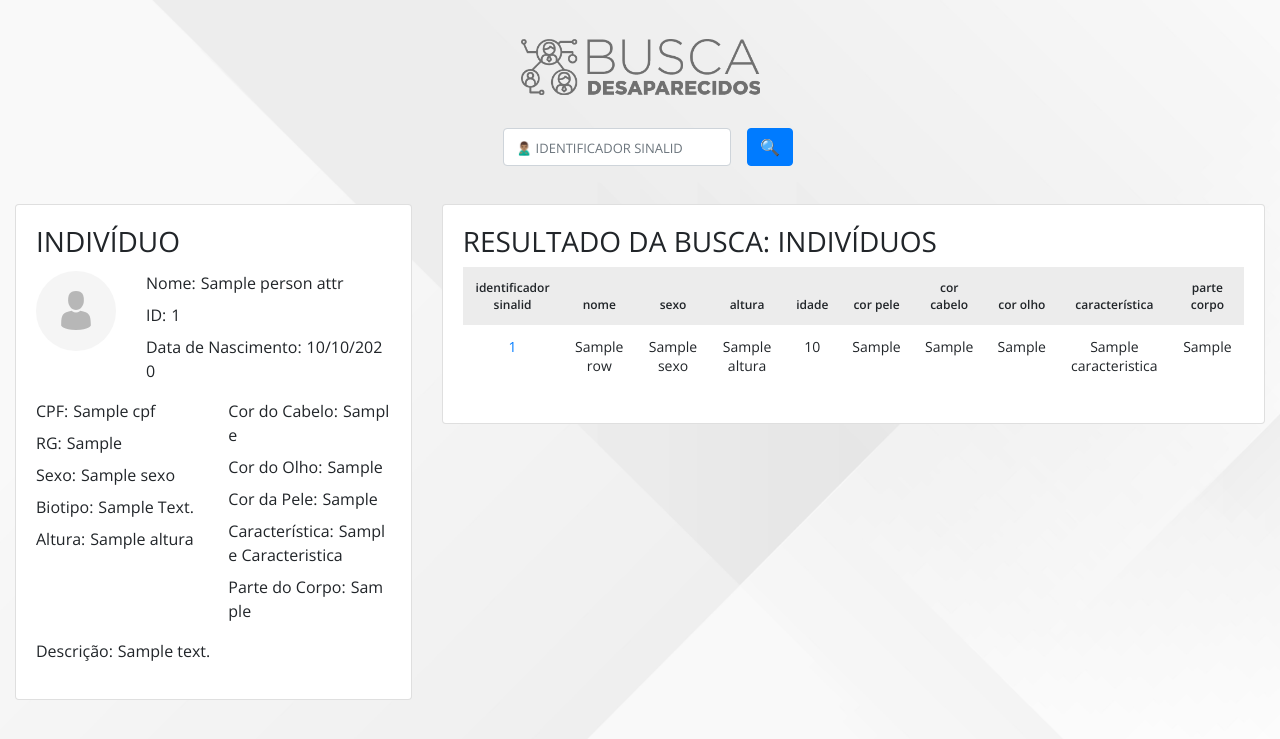
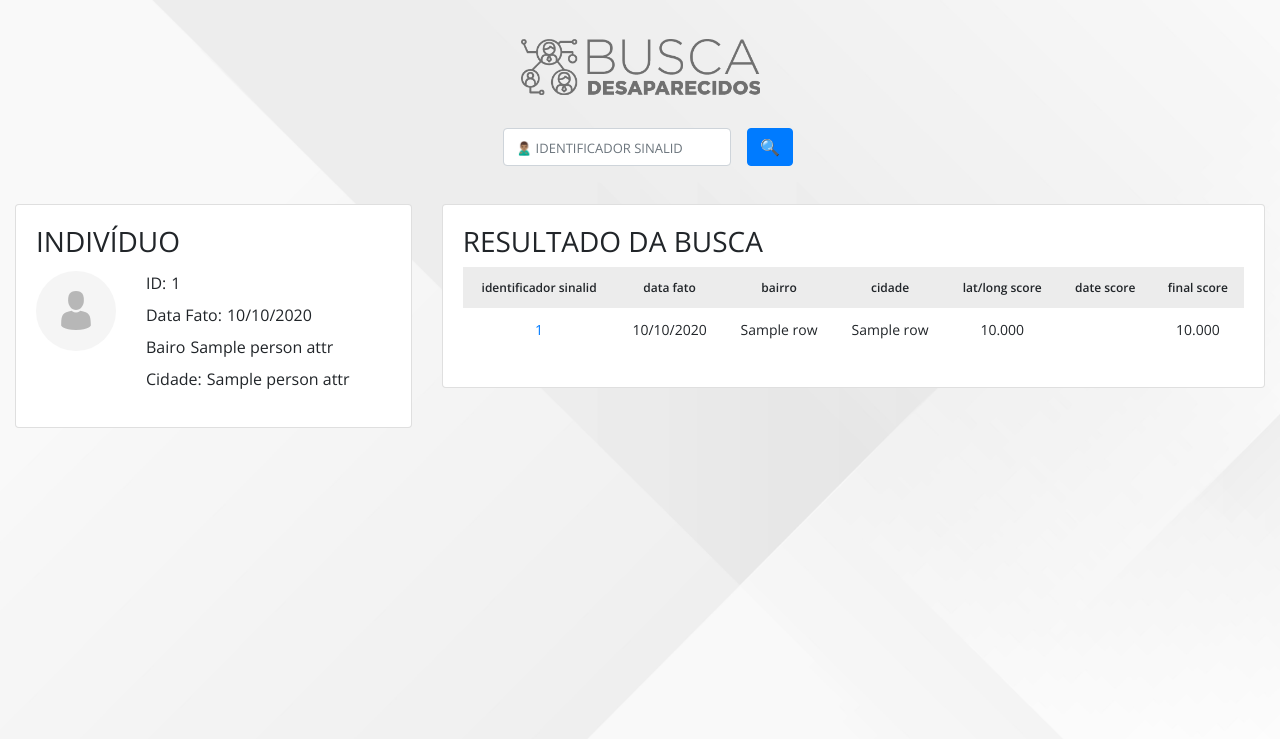
Before and after one commit to MinisterioPublicoRJ/busca_desaparecidos, a Django app: template core/templates/core/search.html in a window 1280 px wide. Shown: the top 739 px of the page. Run offline with Django 3.2, Linux system fonts and the light colour scheme; the template is opened without the code that fills it: most values are stand-ins (such as "Sample title", 1, 10 or a date in 2020); some libraries are stand-ins or nearby versions.

Commit message:
Adadpt from for new data format

```diff
--- a/core/templates/core/search.html
+++ b/core/templates/core/search.html
@@ -45,58 +45,20 @@
                                     </div>
                                     <div class="col">
                                         <dl>
-                                            <dt>Nome:</dt>
-                                            <dd>{{ person_attrs.nome | default_if_none:"—" }}</dd>
                                             <dt>ID:</dt>
-                                            <dd>{{ person_attrs.identificador_sinalid | default_if_none:"—" }}</dd>
-                                            <dt>Data de Nascimento:</dt>
-                                            <dd>{{ person_attrs.dt_nasc | date:"d/m/Y" }}</dd>
-                                        </dl>
-                                    </div>
-                                </div>
-                                <div class="row">
-                                    <div class="col">
-                                        <dl>
-                                            <dt>CPF:</dt>
-                                            <dd>{{ person_attrs.cpf | default_if_none:"—" }}</dd>
-                                            <dt>RG:</dt>
-                                            <dd>{{ person_attrs.rg | default_if_none:"—" }}</dd>
-                                            <dt>Sexo:</dt>
+                                            <dd>{{ person_attrs.id_sinalid | default_if_none:"—" }}</dd>
+                                            <dt>Data Fato:</dt>
                                             <dd>
-                                                {% if person_attrs.sexo == "M" %}
-                                                    Masculino
-                                                {% elif person_attrs.sexo == "F" %}
-                                                    Feminino
-                                                {% else %}
-                                                    {{ person_attrs.sexo | default_if_none:"—" }}
-                                                {% endif %}
+                                            {% if person_attrs.data_fato is None %}
+                                                —
+                                            {% else %}
+                                                {{ person_attrs.data_fato|date:"d/m/Y"}}
+                                            {% endif %}
                                             </dd>
-                                            <dt>Biotipo:</dt>
-                                            <dd>{{ person_attrs.biotipo | default_if_none:"—" | title }}</dd>
-                                            <dt>Altura:</dt>
-                                            <dd>{{ person_attrs.altura | default_if_none:"—" }}</dd>
-                                        </dl>
-                                    </div>
-                                    <div class="col">
-                                        <dl>
-                                            <dt>Cor do Cabelo:</dt>
-                                            <dd>{{ person_attrs.cor_cabelo | default_if_none:"—" | title }}</dd>
-                                            <dt>Cor do Olho:</dt>
-                                            <dd>{{ person_attrs.cor_olho | default_if_none:"—" | title }}</dd>
-                                            <dt>Cor da Pele:</dt>
-                                            <dd>{{ person_attrs.cor_pele | default_if_none:"—" | title }}</dd>
-                                            <dt>Característica:</dt>
-                                            <dd>{{ person_attrs.caracteristica | default_if_none:"—" | title }}</dd>
-                                            <dt>Parte do Corpo:</dt>
-                                            <dd>{{ person_attrs.parte_corpo | default_if_none:"—" | title }}</dd>
-                                        </dl>
-                                    </div>
-                                </div>
-                                <div class="row">
-                                    <div class="col">
-                                        <dl>
-                                            <dt>Descrição:</dt>
-                                            <dd>{{ person_attrs.desc_caracteristica | default_if_none:"—" }}</dd>
+                                            <dt>Bairo</dt>
+                                            <dd>{{ person_attrs.bairro_nome | default_if_none:"—" }}</dd>
+                                            <dt>Cidade:</dt>
+                                            <dd>{{ person_attrs.cidade_nome | default_if_none:"—" }}</dd>
                                         </dl>
                                     </div>
                                 </div>
@@ -107,47 +69,48 @@
                         <div class="card">
                             <div class="card-body">
                                 <h3>
-                                    Resultado da Busca: Indivíduos
-                                    {% if search_type == "1" %}
-                                        Localizados
-                                    {% elif search_type == "2" %}
-                                        Desaparecidos
-                                    {% endif %}
+                                    Resultado da Busca
                                 </h3>
                                 <table class="table table-borderless text-center">
                                     <thead>
                                         <tr>
                                             <th scope="col">identificador sinalid</th>
-                                            <th scope="col">nome</th>
-                                            <th scope="col">sexo</th>
-                                            <th scope="col">altura</th>
-                                            <th scope="col">idade</th>
-                                            <th scope="col">cor pele</th>
-                                            <th scope="col">cor cabelo</th>
-                                            <th scope="col">cor olho</th>
-                                            <th scope="col">característica</th>
-                                            <th scope="col">parte corpo</th>
+                                            <th scope="col">data fato</th>
+                                            <th scope="col">bairro</th>
+                                            <th scope="col">cidade</th>
+                                            <th scope="col">lat/long score</th>
+                                            <th scope="col">date score</th>
+                                            <th scope="col">final score</th>
                                         </tr>
                                     </thead>
                                     <tbody>
-                                        {% for row in result %}
+                                        {% for row in results %}
                                             <tr>
-                                                <td><a href='search?search_type={% if search_type == "1" %}2{% elif search_type == "2" %}1{% endif %}&search_id={{row.identificador_sinalid}}'>{{row.identificador_sinalid}}</a></td>
-                                                <td>{{row.nome | default_if_none:"—"}}</td>
-                                                <td>{{row.sexo}}</td>
-                                                <td>{{row.altura | default_if_none:"—"}}</td>
+                                                <td><a href='search?search_id={{row.id_sinalid}}'>{{row.id_sinalid}}</a></td>
+                                                <td>{{row.data_fato|date:"d/m/Y"}}</td>
+                                                <td>{{row.bairro_nome | default_if_none:"—"}}</td>
+                                                <td>{{row.cidade_nome | default_if_none:"—"}}</td>
                                                 <td>
-                                                    {% if row.age is None or row.age != row.age %}
+                                                    {% if row.lat_long_score is None %}
                                                         —
                                                     {% else %}
-                                                        {{row.age}}
+                                                        {{row.lat_long_score|floatformat:3}}
                                                     {% endif %}
                                                 </td>
-                                                <td>{{row.cor_pele | default_if_none:"—"}}</td>
-                                                <td>{{row.cor_cabelo | default_if_none:"—"}}</td>
-                                                <td>{{row.cor_olho | default_if_none:"—"}}</td>
-                                                <td>{{row.caracteristica | default_if_none:"—"}}</td>
-                                                <td>{{row.parte_corpo | default_if_none:"—"}}</td>
+                                                <td>
+                                                    {% if row.date_score is None %}
+                                                        —
+                                                    {% else %}
+                                                        {{row.date_score|floatformat:3}}
+                                                    {% endif %}
+                                                </td>
+                                                <td>
+                                                    {% if row.final_score is None %}
+                                                        —
+                                                    {% else %}
+                                                        {{row.final_score|floatformat:3}}
+                                                    {% endif %}
+                                                </td>
                                             </tr>
                                         {% endfor %}
                                     </tbody>
```
